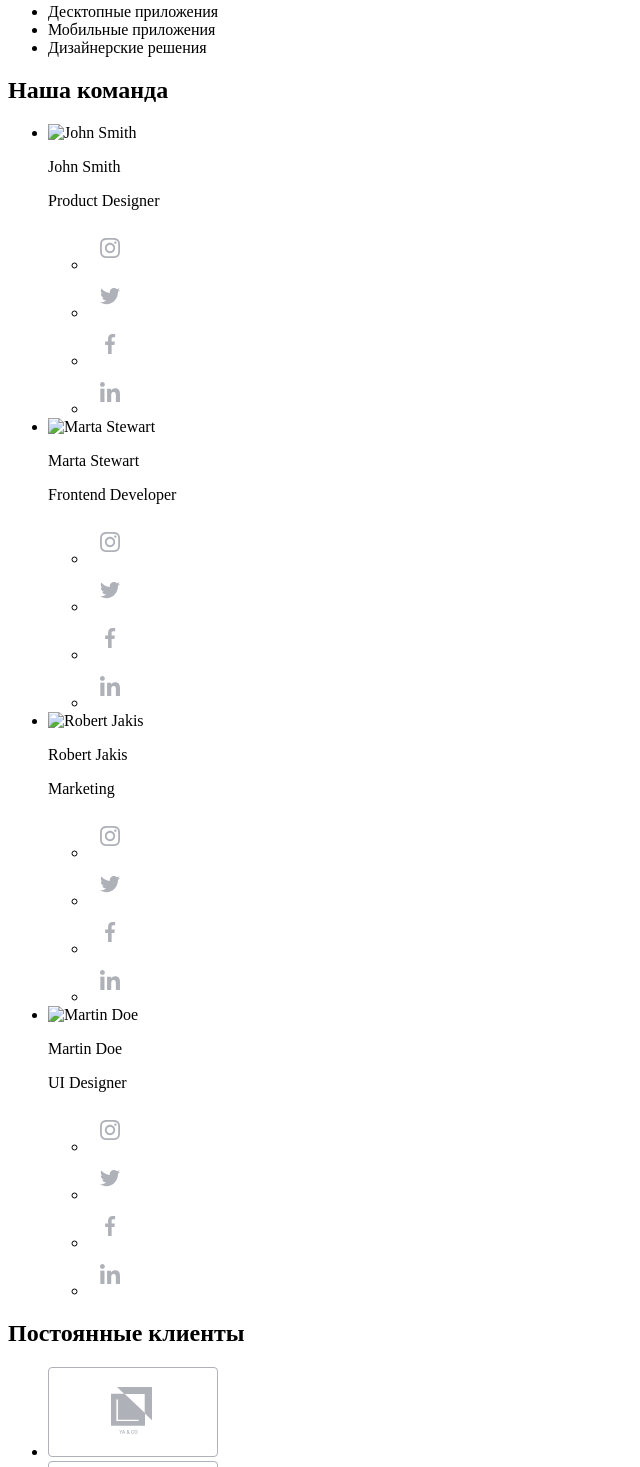
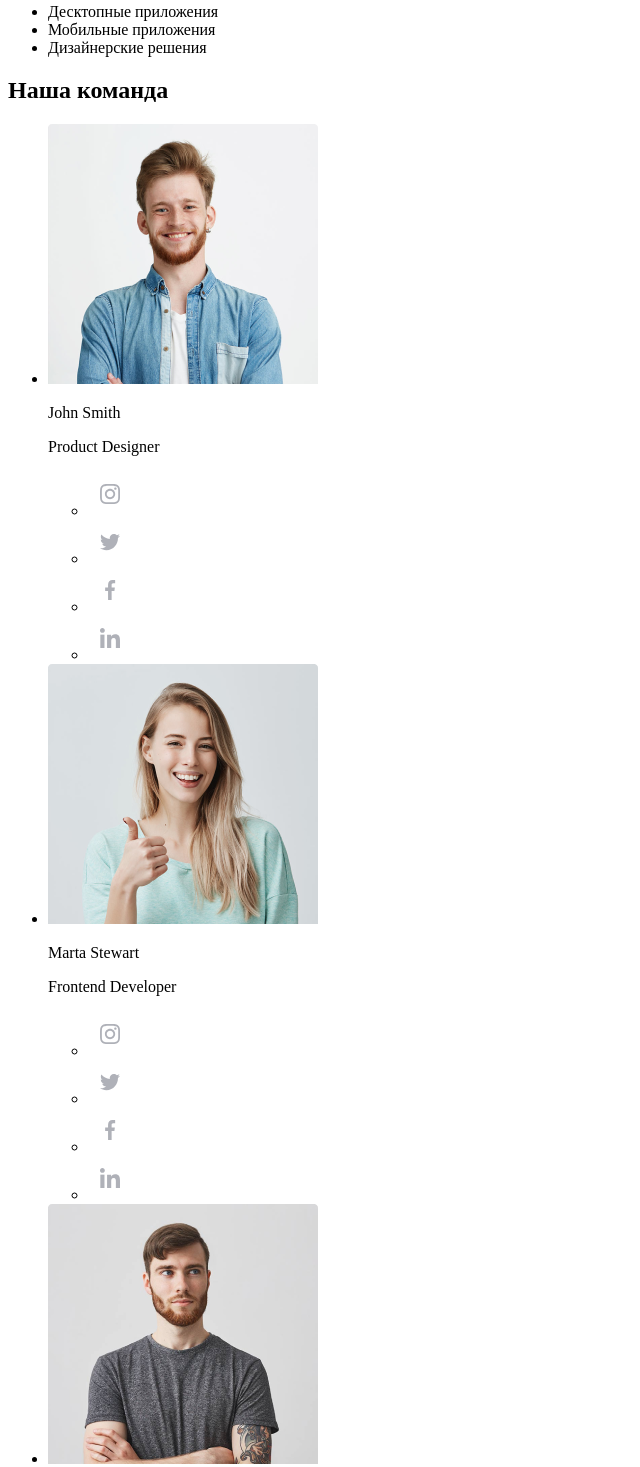
Before and after one commit to Titoffroma/goit-markup-hw-01, a plain HTML site: page index.html in a window 1280 px wide. Shown: the part 940-2407 px from the top of the page, without its empty margins (0-640 px from the left). Drawn offline with Linux system fonts and the light colour scheme; the site is published under a folder, as on GitHub Pages, so addresses that start at the root find nothing.

Commit message:
31.05 final-images-path-dot-missing-issue-correct

```diff
--- a/index.html
+++ b/index.html
@@ -290,7 +290,7 @@
         <h2>Наша команда</h2>
         <ul class="our-team-list">
           <li class="our-team-list-item">
-            <img src="/img/our-team-img-1.png" alt="John Smith" />
+            <img src="./img/our-team-img-1.png" alt="John Smith" />
             <p class="our-team-list-name">John Smith</p>
             <p class="our-team-list-role">Product Designer</p>
             <ul class="our-team-list-item-social">
@@ -429,7 +429,7 @@
             </ul>
           </li>
           <li class="our-team-list-item">
-            <img src="/img/our-team-img-2.png" alt="Marta Stewart" />
+            <img src="./img/our-team-img-2.png" alt="Marta Stewart" />
             <p class="our-team-list-name">Marta Stewart</p>
             <p class="our-team-list-role">Frontend Developer</p>
             <ul class="our-team-list-item-social">
@@ -568,7 +568,7 @@
             </ul>
           </li>
           <li class="our-team-list-item">
-            <img src="/img/our-team-img-3.png" alt="Robert Jakis" />
+            <img src="./img/our-team-img-3.png" alt="Robert Jakis" />
             <p class="our-team-list-name">Robert Jakis</p>
             <p class="our-team-list-role">Marketing</p>
             <ul class="our-team-list-item-social">
@@ -707,7 +707,7 @@
             </ul>
           </li>
           <li class="our-team-list-item">
-            <img src="/img/our-team-img-4.png" alt="Martin Doe" />
+            <img src="./img/our-team-img-4.png" alt="Martin Doe" />
             <p class="our-team-list-name">Martin Doe</p>
             <p class="our-team-list-role">UI Designer</p>
             <ul class="our-team-list-item-social">
```
